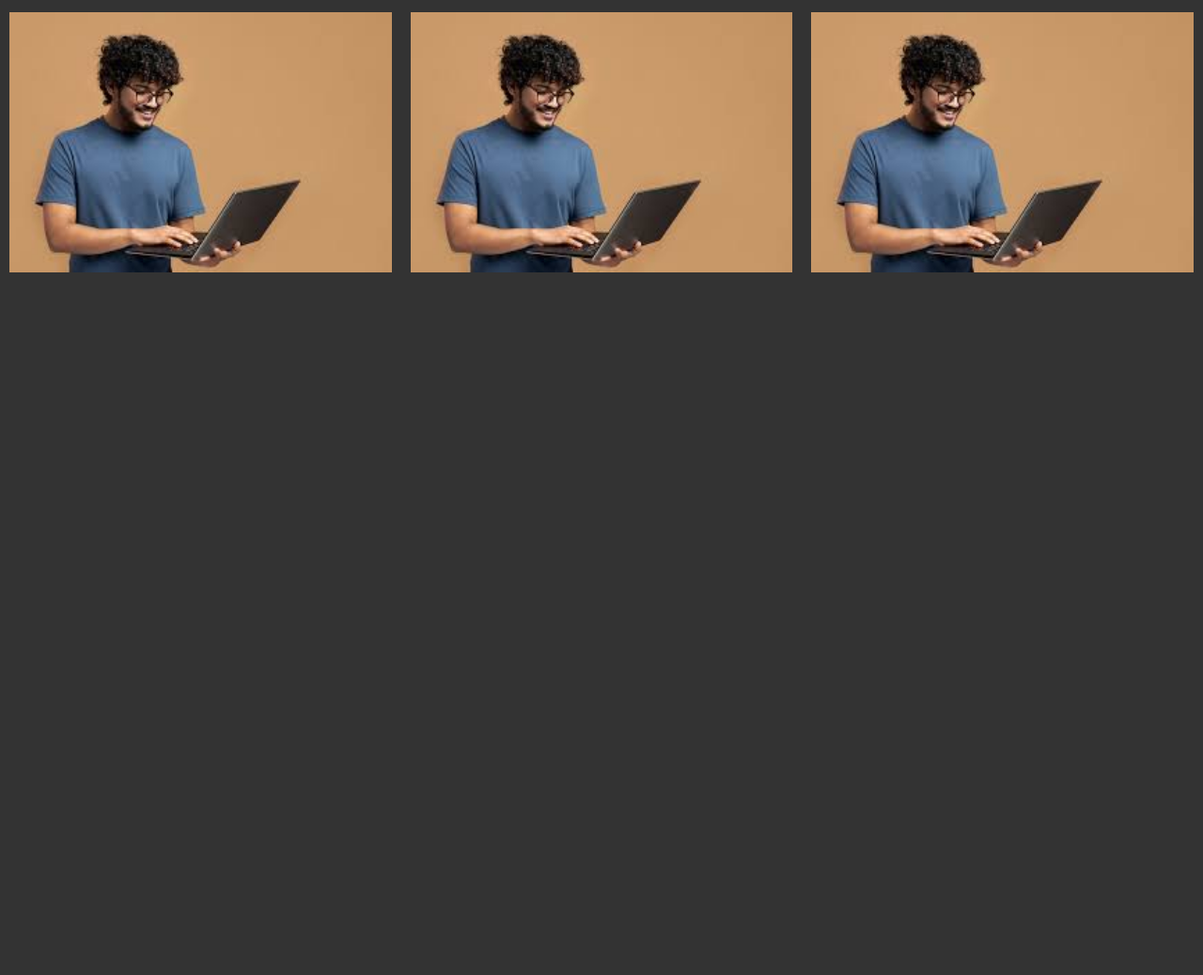
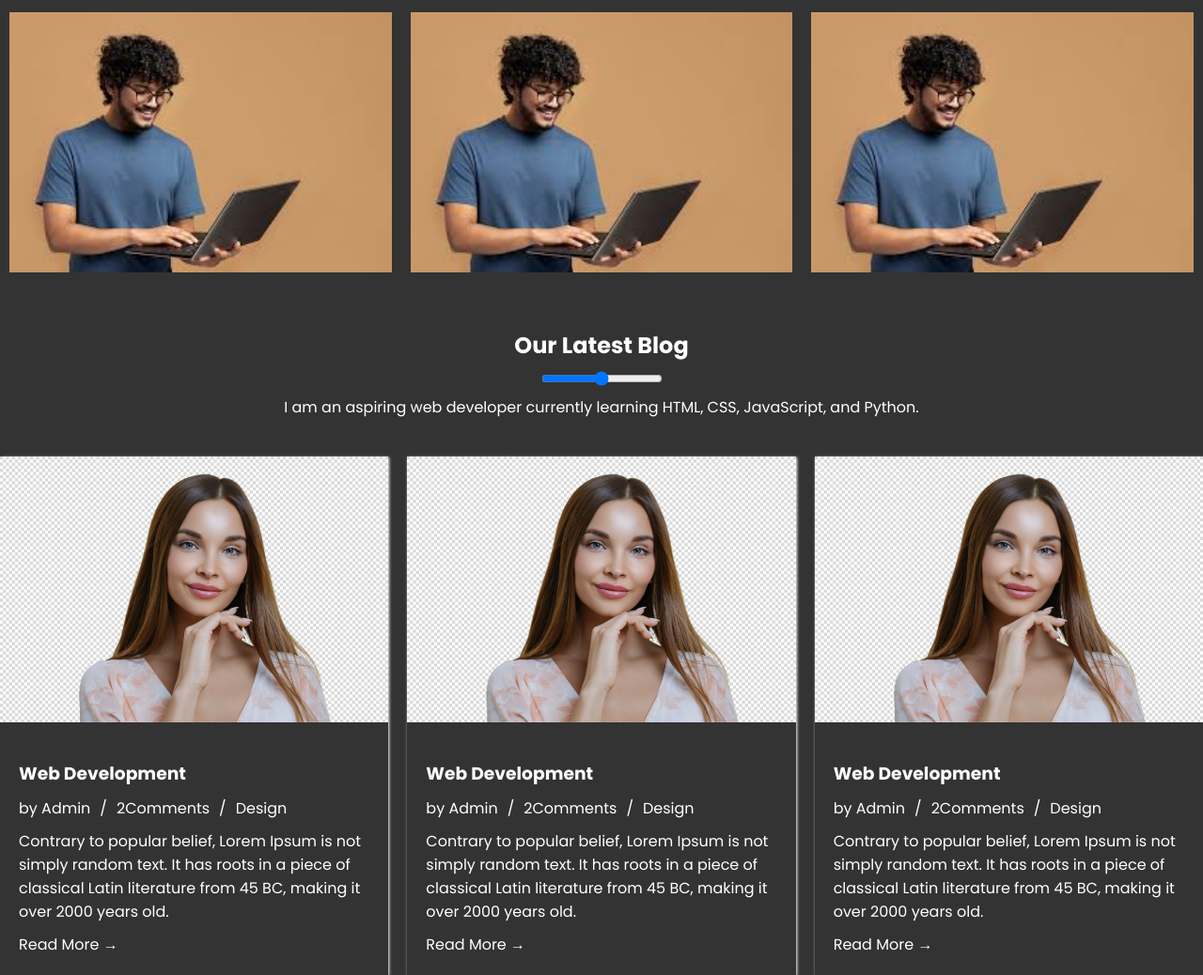
Before and after one commit to arshpull/ARSHAD-PORTFOLIO, a plain HTML site: page index.html in a window 1280 px wide. Shown: the part 3796-4834 px from the top of the page at 94% size. Before the commit the page ends 4096 px from the top, so only its background shows below. Drawn offline with Linux system fonts and the light colour scheme.

Commit message:
done blog section

```diff
--- a/index.html
+++ b/index.html
@@ -232,6 +232,60 @@
                 </div>
             </div>
         </section>
+        <section id="blog">
+            <div class="top-blog">
+                <h2>Our Latest Blog</h2>
+                <input type="range">
+                <p>I am an aspiring web developer currently learning HTML, CSS, JavaScript, and Python.</p>
+            </div>
+            <div class="bottom-blog">
+                <div class="bottom-blog-inner box-blog1">
+                    <div class="img-box">
+                        <img src="./WhatsApp Image 2025-09-15 at 9.25.25 PM.jpeg" alt="">
+                    </div>
+                    <div class="lower-part">
+                        <h3><a href="">Web Development</a></h3>
+                        <div class="admin">
+                            <a href="">by Admin</a><span>/</span><a href="">2Comments</a><span>/</span><a
+                                href="">Design</a>
+                        </div>
+                        <p>Contrary to popular belief, Lorem Ipsum is not simply random text. It has roots in a piece of
+                            classical Latin literature from 45 BC, making it over 2000 years old.</p>
+                        <a href="">Read More →</a>
+                    </div>
+                </div>
+                <div class="bottom-blog-inner box-blog2">
+                    <div class="img-box">
+                        <img src="./WhatsApp Image 2025-09-15 at 9.25.25 PM.jpeg" alt="">
+                    </div>
+                    <div class="lower-part">
+                        <h3><a href="">Web Development</a></h3>
+                        <div class="admin">
+                            <a href="">by Admin</a><span>/</span><a href="">2Comments</a><span>/</span><a
+                                href="">Design</a>
+                        </div>
+                        <p>Contrary to popular belief, Lorem Ipsum is not simply random text. It has roots in a piece of
+                            classical Latin literature from 45 BC, making it over 2000 years old.</p>
+                        <a href="">Read More →</a>
+                    </div>
+                </div>
+                <div class="bottom-blog-inner box-blog3">
+                    <div class="img-box">
+                        <img src="./WhatsApp Image 2025-09-15 at 9.25.25 PM.jpeg" alt="">
+                    </div>
+                    <div class="lower-part">
+                        <h3><a href="">Web Development</a></h3>
+                        <div class="admin">
+                            <a href="">by Admin</a><span>/</span><a href="">2Comments</a><span>/</span><a
+                                href="">Design</a>
+                        </div>
+                        <p>Contrary to popular belief, Lorem Ipsum is not simply random text. It has roots in a piece of
+                            classical Latin literature from 45 BC, making it over 2000 years old.</p>
+                        <a href="">Read More →</a>
+                    </div>
+                </div>
+            </div>
+        </section>
 
     </main>
 </body>
--- a/style.css
+++ b/style.css
@@ -5,6 +5,7 @@
     box-sizing: border-box;
     font-family: "Poppins", sans-serif;
     scroll-behavior: smooth;
+    cursor:grab;
 }
 body{
     background-color: rgb(51, 51, 51);
@@ -399,3 +400,49 @@ main{
 
 
 /* portfolio Ends here */
+/* Blog starts here  */
+#blog{
+    display: flex;
+    flex-direction: column;
+    gap: 40px;
+    color: var(--primarycolor);
+}
+.top-blog{
+    display: flex;
+    flex-direction: column;
+    align-items: center;
+    gap: 10px;
+}
+.bottom-blog{
+    display: grid;
+    grid-template-columns: repeat(3,1fr);
+    gap: 20px;
+}
+.bottom-blog-inner img{
+    height: 100%;
+    width:100%;
+}
+.bottom-blog-inner{
+    display: flex;
+    flex-direction: column;
+    gap: 20px;
+    box-shadow: 1px 1px 3px var(--primarycolor);
+
+}
+.lower-part{
+    display: flex;
+    flex-direction: column;
+    gap: 10px;
+    padding: 20px;
+    border: none;
+}
+.lower-part a{
+    color:var(--primarycolor);
+    text-decoration: none;
+}
+.admin{
+    display: flex;
+    gap: 10px;
+}
+
+/* Blog Ends here */
```
Also changed, not shown: WhatsApp Image 2025-09-15 at 9.25.25 PM.jpeg (added).
